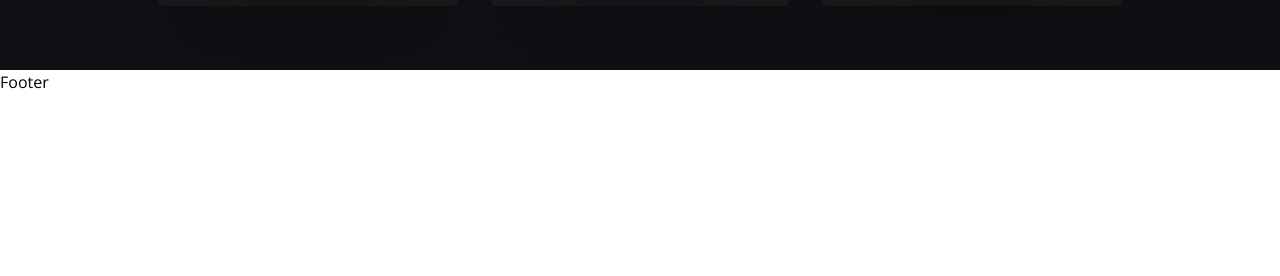
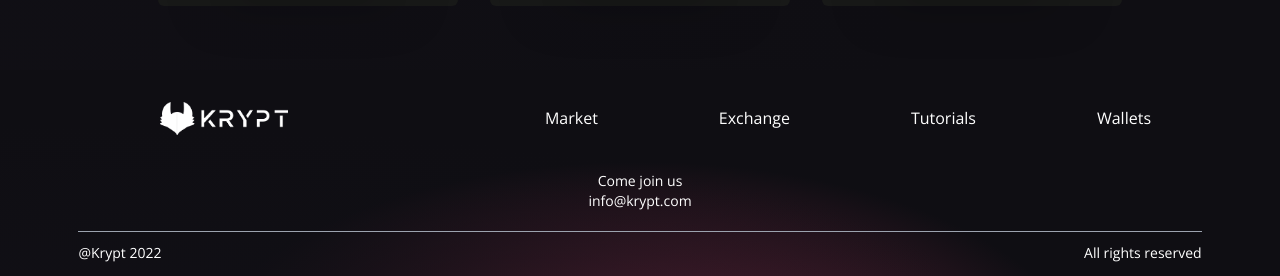
Before and after one commit to IsekaiGuy/Crypt, a React (Vite) app in the folder client/: page / in a window 1280 px wide. Shown: the part 2253-2529 px from the top of the page. Before the commit the page ends 2347 px from the top, so only its background shows below. Built offline with nearby package versions, Linux system fonts and the light colour scheme; no server answers.

Commit message:
Footer added

```diff
--- a/client/src/components/Footer.tsx
+++ b/client/src/components/Footer.tsx
@@ -1,5 +1,49 @@
+import logo from '../images/logo.png';
+
 const Footer = () => {
-    return <footer>Footer</footer>
+    return (<footer className='w-full flex md:justify-center justify-between items-center flex-col p-4 gradient-bg-footer'>
+        <div className='w-full flex sm:flex-row flex-col justify-between items-center my-4'>
+            <div className='flex flex-[0.5] justify-center items-center'>
+                <img
+                    src={logo}
+                    alt="logo"
+                    className='w-32'
+                />
+            </div>
+            <div className='flex flex-1 justify-evenly items-center flex-wrap sm:mt-0 mt-5 w-full'>
+                <p className='text-white text-base text-center mx-2 cursor-pointer'>
+                    Market
+                </p>
+                <p className='text-white text-base text-center mx-2 cursor-pointer'>
+                    Exchange
+                </p>
+                <p className='text-white text-base text-center mx-2 cursor-pointer'>
+                    Tutorials
+                </p>
+                <p className='text-white text-base text-center mx-2 cursor-pointer'>
+                    Wallets
+                </p>
+            </div>
+        </div>
+        <div className='flex justify-center items-center flex-col mt-5'>
+            <p className='text-white text-sm text-center'>
+                Come join us
+            </p>
+            <p className='text-white text-sm text-center'>
+                info@krypt.com
+            </p>
+        </div>
+        <div className='sm:w-[90%] w-full h-[0.25px] bg-gray-400 mt-5'/>
+
+        <div className='sm:w-[90%] w-full flex justify-between items-center mt-3'>
+            <p className='text-white text-sm text-center'>
+                @Krypt 2022
+            </p>
+            <p className='text-white text-sm text-center'>
+                All rights reserved
+            </p>
+        </div>
+    </footer>)
 }
 
 export default Footer;
```
